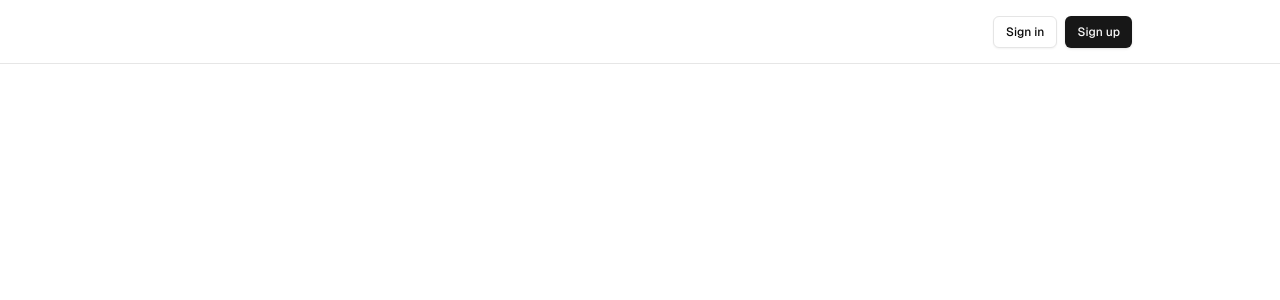
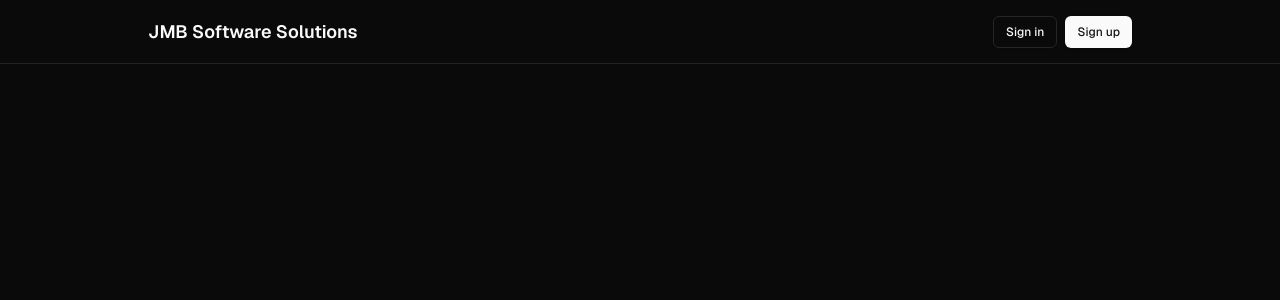
Before and after one commit to jmbsoftwaresolutions/jmbsoftwaresolutions, a Next.js app in the folder ui/jmbsoftwaresolutions/: page / in a window 1280 px wide. Shown: the top 300 px of the page. Built offline with nearby package versions, Linux system fonts and the light colour scheme; no server answers.

Commit message:
Set dark styling

```diff
--- a/ui/jmbsoftwaresolutions/app/layout.tsx
+++ b/ui/jmbsoftwaresolutions/app/layout.tsx
@@ -29,7 +29,7 @@ export default function RootLayout({
       <body className={`${geistSans.className} antialiased`}>
         <ThemeProvider
           attribute="class"
-          defaultTheme="system"
+          defaultTheme="dark"
           enableSystem
           disableTransitionOnChange
         >
--- a/ui/jmbsoftwaresolutions/app/page.tsx
+++ b/ui/jmbsoftwaresolutions/app/page.tsx
@@ -8,7 +8,8 @@ export default function Home() {
       <div className="flex-1 w-full flex flex-col gap-20 items-center">
         <nav className="w-full flex justify-center border-b border-b-foreground/10 h-16">
           <div className="w-full max-w-5xl flex justify-between items-center p-3 px-5 text-sm">
-            <div className="flex gap-5 items-center font-semibold">
+            <div className="flex gap-5 items-center font-semibold text-lg">
+              JMB Software Solutions
 
             </div>
             <AuthButton />
```
